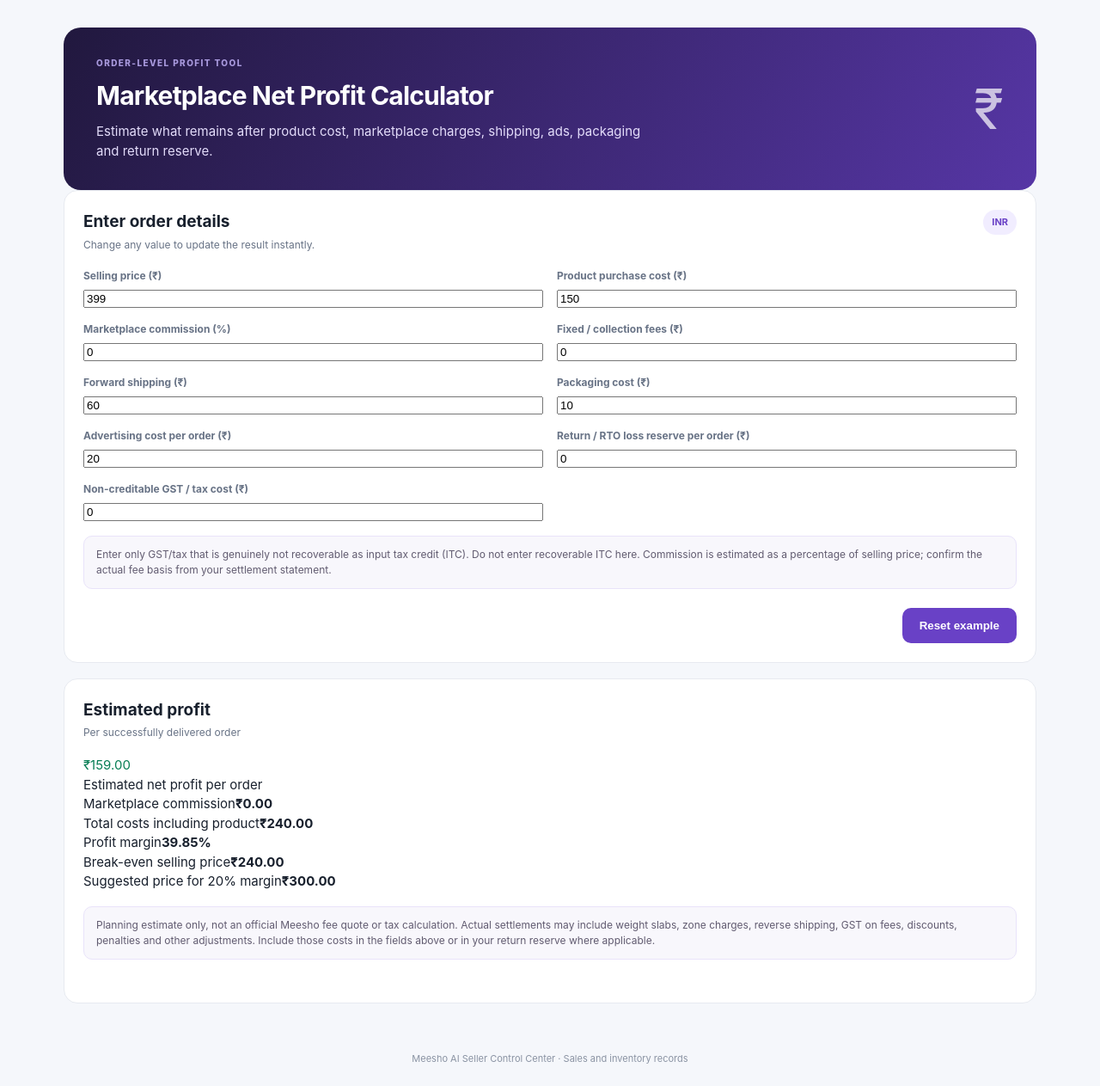
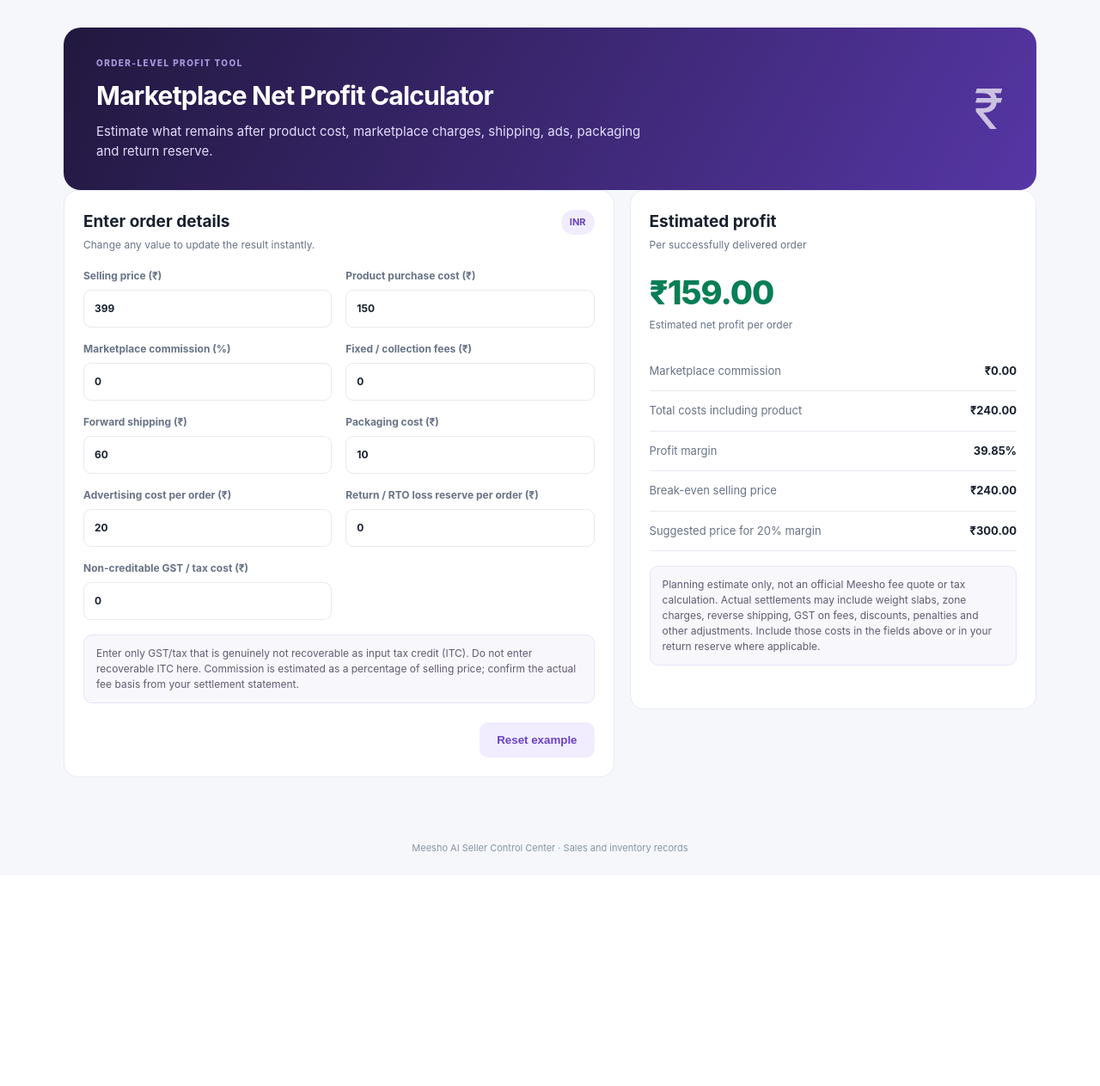
Before and after one commit to ak498025-code/meesho-ai-seller, a Flask app: page /calculator in a window 1280 px wide. Shown: the part 72-1335 px from the top of the page at 86% size. After the commit the page ends 1064 px from the top, so only its background shows below. Run offline with Flask 3, Linux system fonts and the light colour scheme.

Commit message:
Style marketplace profit calculator

```diff
--- a/static/style.css
+++ b/static/style.css
@@ -32,3 +32,15 @@
 .inventory-kpis b{font-size:14px;text-align:right}
 @media(max-width:950px){.analytics-stats{grid-template-columns:repeat(3,1fr)}}
 @media(max-width:650px){.analytics-stats{grid-template-columns:repeat(2,1fr)}.inventory-kpis div{align-items:flex-start;flex-direction:column}.inventory-kpis b{text-align:left}}
+
+/* Marketplace profit calculator */
+.calculator-layout{display:grid;grid-template-columns:1.15fr .85fr;gap:18px;align-items:start}
+.calculator-layout .form-grid{margin-top:8px}
+.calculator-layout .form-grid input{width:100%;padding:12px;border:1px solid var(--line);border-radius:9px;background:#fff;color:var(--ink);font:inherit}
+.result-panel{position:sticky;top:92px}
+.profit-number{font-size:38px;font-weight:850;letter-spacing:-1px;margin:12px 0 0}
+.profit-caption{font-size:12px;color:var(--muted);margin-bottom:22px}
+.result-lines>div{display:flex;justify-content:space-between;gap:12px;padding:13px 0;border-bottom:1px solid var(--line);font-size:13px}
+.result-lines span{color:var(--muted)}
+.button-secondary{background:#f1edff;color:var(--purple)}
+@media(max-width:850px){.calculator-layout{grid-template-columns:1fr}.result-panel{position:static}}
```
